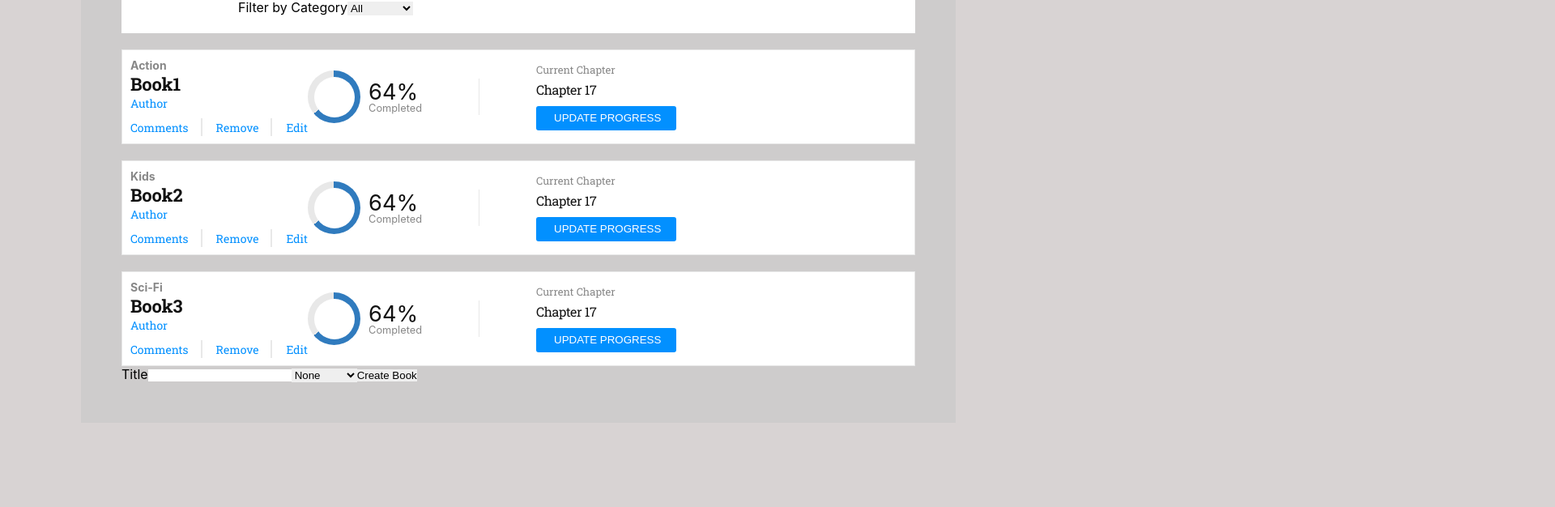
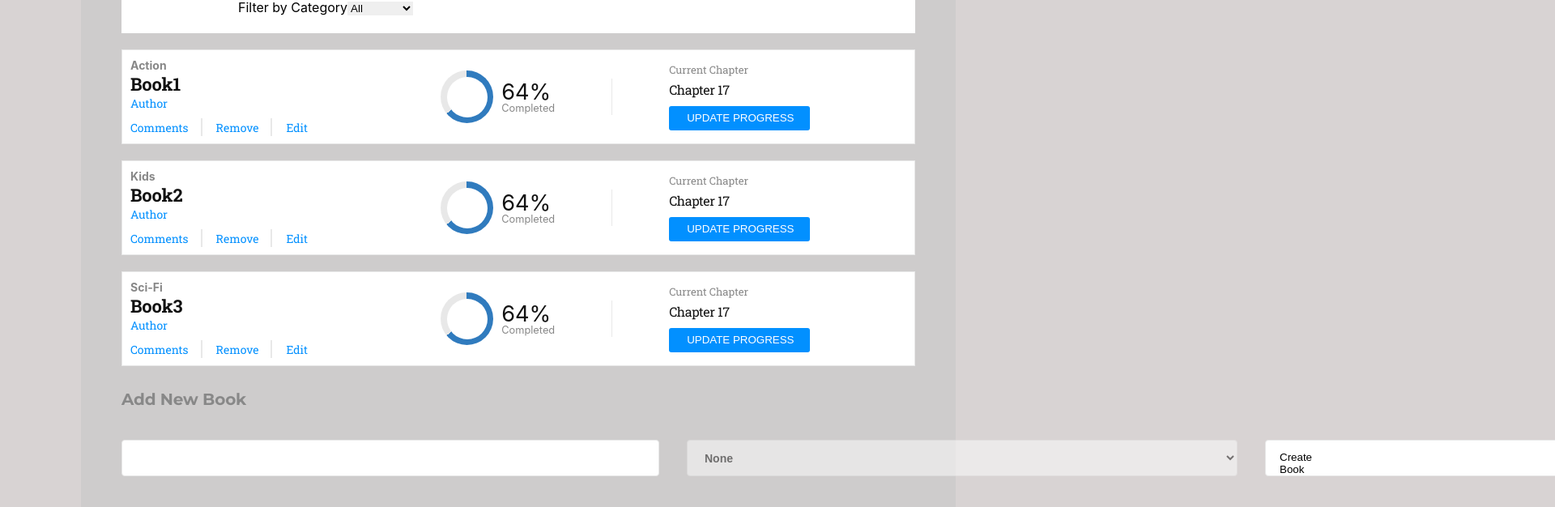
Before and after one commit to LamiaSristy/Book-Store, a React (Create React App) app: page / in a window 1280 px wide. Shown: the part 174-800 px from the top of the page at 81% size, 1920 px wide, since content can reach past the window. Built offline with nearby package versions, Linux system fonts and the light colour scheme.

Commit message:
Add bookForm.css to the project

```diff
--- a/src/containers/BooksForm.js
+++ b/src/containers/BooksForm.js
@@ -3,6 +3,7 @@ import React from 'react';
 import PropTypes from 'prop-types';
 import { connect } from 'react-redux';
 import { createBook } from '../actions/index';
+import '../stylesheets/bookForm.css';
 
 const mapDispatchToProps = dispatch => ({
   createBook: book => {
@@ -68,19 +69,21 @@ const BookForm = ({ createBook }) => {
   };
 
   return (
+    <div className="book-form-container">
+
+    <h2 className="book-form-heading">Add New Book</h2>
     <form>
-      <label htmlFor="bookTitle">
-        Title
         <input
+          className="form-control book-title"
           type="text"
           name="bookTitleInput"
           value={state.bookTitleInput}
           onChange={handleChange}
           required
         />
-      </label>
 
       <select
+        className="form-control book-category"
         name="bookCategoryInput"
         value={state.bookCategoryInput}
         onChange={handleChange}
@@ -91,10 +94,11 @@ const BookForm = ({ createBook }) => {
           <option key={`${option.value}`} value={option.value}>{option.label}</option>
         ))}
       </select>
-      <button type="button" onClick={handleSubmit}>
+      <button className="form-control btn btn-submit" type="button" onClick={handleSubmit}>
         Create Book
       </button>
     </form>
+    </div>
   );
 };
 
--- a/src/stylesheets/book.css
+++ b/src/stylesheets/book.css
@@ -8,7 +8,7 @@
     background-color: #fff;
   }
 
-  book-left {
+  .book-left {
     width: 40%;
   }
 
--- /dev/null
+++ b/src/stylesheets/bookForm.css
@@ -0,0 +1,52 @@
+form {
+  display: flex;
+  justify-content: space-between;
+  align-items: center;
+}
+
+.book-form-heading {
+  width: 174px;
+
+  height: 24px;
+
+  margin: 29px 524px 19px 0;
+
+  font-family: Montserrat;
+
+  font-size: 20px;
+
+  font-weight: bold;
+
+  font-stretch: normal;
+
+  font-style: normal;
+
+  line-height: normal;
+
+  letter-spacing: -0.18px;
+
+  color: #888888;
+}
+
+.form-control {
+    height: 45px;
+
+    margin: 19px 34px 0 0;
+
+    padding: 13px 571px 13px 17px;
+
+    border-radius: 4px;
+
+    border: solid 1px #e8e8e8;
+
+    background-color: #ffffff;
+
+}
+
+.book-title {
+  width: 664px;
+}
+
+.btn-submit {
+  width: 100px !important;
+}
```
Also changed, not shown: 1 other file (tests, documents, lock files or other folders).
